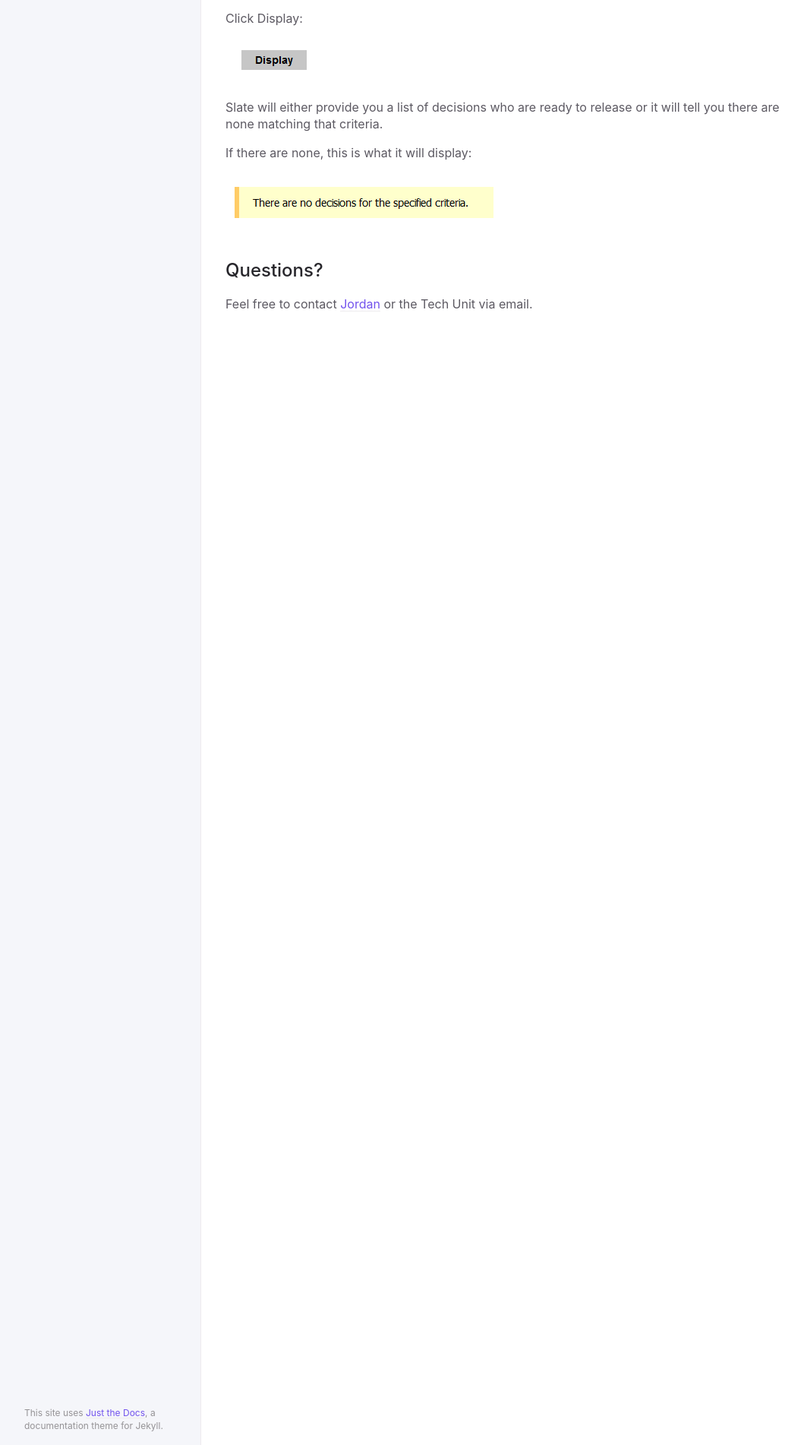
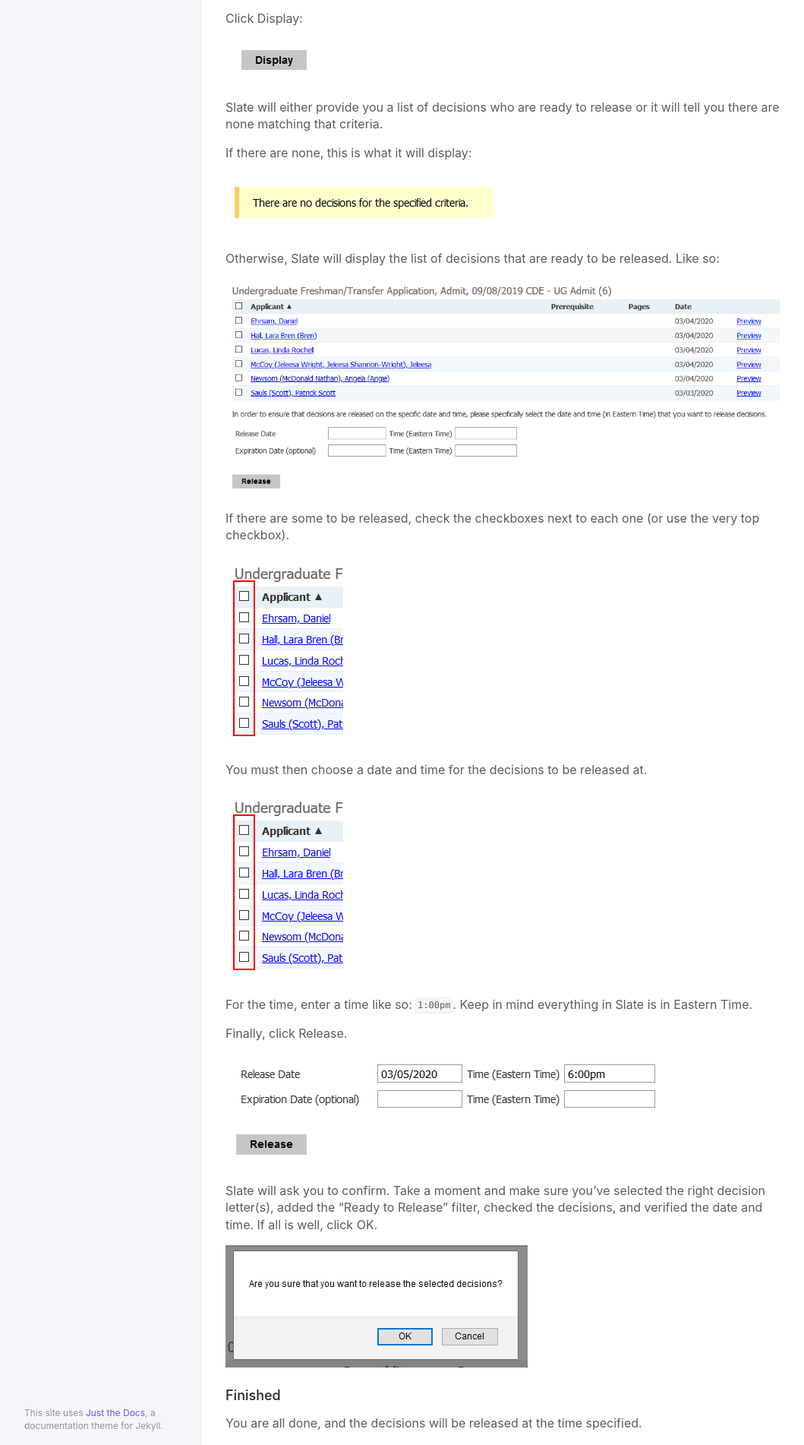
Before and after one commit to oretoise/docs, a Jekyll site: the page built from _docs/applications/releasing.md, in a window 1280 px wide. Shown: the part 3098-5000 px from the top of the page at 76% size, without its empty margins (91-1150 px from the left). Built offline with Jekyll 4.4.1, drawn with Linux system fonts in a browser that asks for light colours.

Commit message:
Finish release decision guide

```diff
--- a/_docs/applications/releasing.md
+++ b/_docs/applications/releasing.md
@@ -82,5 +82,30 @@ If there are none, this is what it will display:
 
 ![No decisions to release.]({{site.url}}{{site.baseurl}}/assets/images/applications/release/no_decisions.png)
 
+Otherwise, Slate will display the list of decisions that are ready to be released.  Like so:
+
+![Available decisions]({{site.url}}{{site.baseurl}}/assets/images/applications/release/decision_list.png)
+
+If there are some to be released, check the checkboxes next to each one (or use the very top checkbox).
+
+![Selected decisions]({{site.url}}{{site.baseurl}}/assets/images/applications/release/decisions_checked.png)
+
+You must then choose a date and time for the decisions to be released at.
+
+![Date and time selection]({{site.url}}{{site.baseurl}}/assets/images/applications/release/decisions_checked.png)
+
+For the time, enter a time like so: `1:00pm`. Keep in mind everything in Slate is in Eastern Time.
+
+Finally, click Release.
+
+![The big gray Release button]({{site.url}}{{site.baseurl}}/assets/images/applications/release/release_button.png)
+
+Slate will ask you to confirm.  Take a moment and make sure you've selected the right decision letter(s), added the "Ready to Release" filter, checked the decisions, and verified the date and time.  If all is well, click OK.
+
+![Are you sure prompt]({{site.url}}{{site.baseurl}}/assets/images/applications/release/confirm.png)
+
+### Finished
+You are all done, and the decisions will be released at the time specified.
+
 ## Questions?
 Feel free to contact [Jordan](mailto:jordan.scruggs@msstate.edu) or the Tech Unit via email.
```
Also changed, not shown: assets/images/applications/release/confirm.png (added), assets/images/applications/release/date_selection.png (added), assets/images/applications/release/decision_list.png (added), assets/images/applications/release/decisions_checked.png (added), assets/images/applications/release/release_button.png (added).
